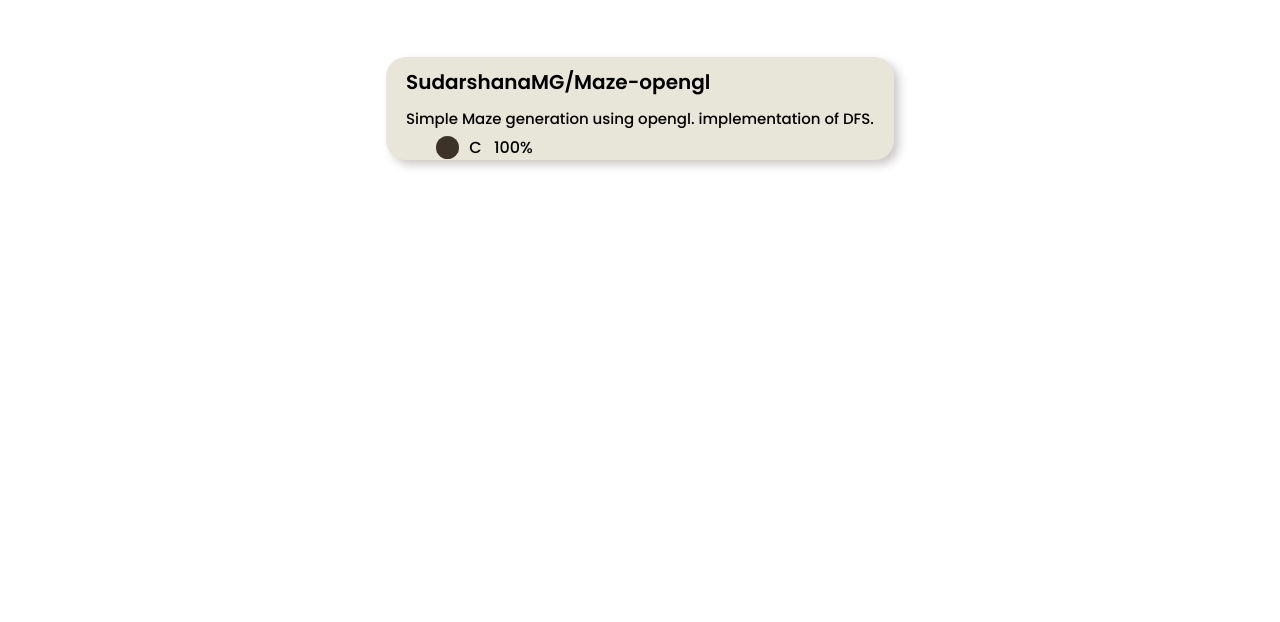
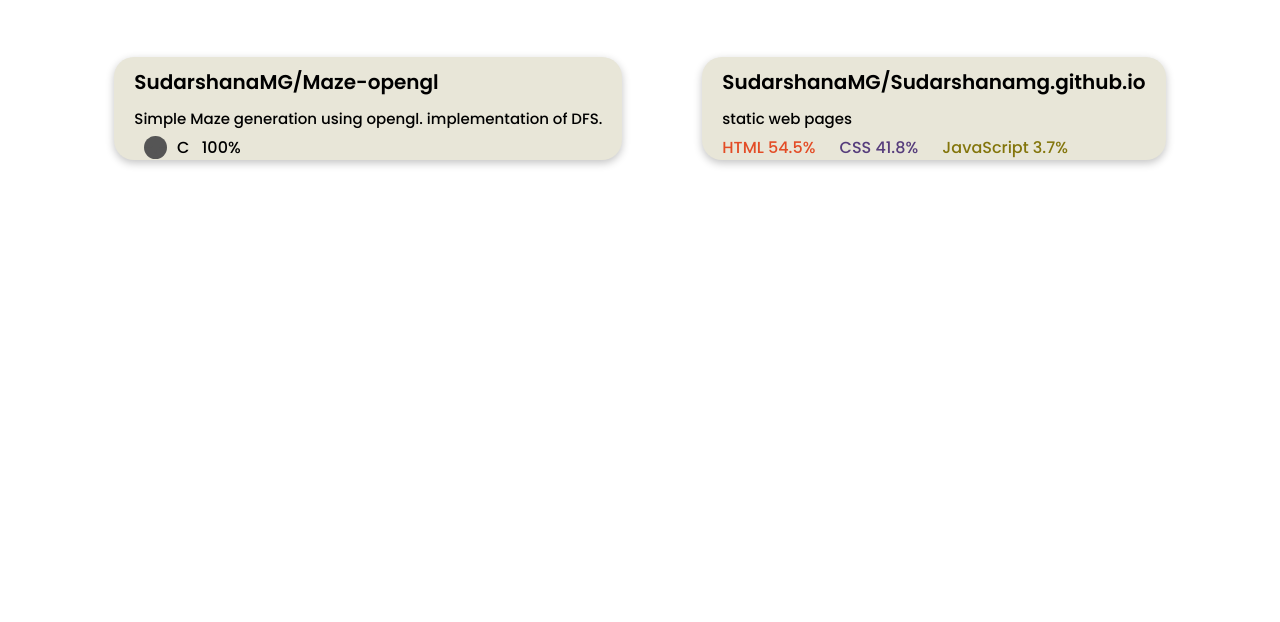
Before and after one commit to SudarshanaMG/Sudarshanamg.github.io, a plain HTML site: page portfolio/h_c_j/projects.html in a window 1280 px wide. Shown: the part 178-800 px from the top of the page. Drawn offline with nearby package versions, Linux system fonts and the light colour scheme.

Commit message:
project-2

```diff
--- a/portfolio/h_c_j/projects.html
+++ b/portfolio/h_c_j/projects.html
@@ -32,7 +32,14 @@
         <a href="https://github.com/SudarshanaMG/Maze-opengl" target="_blank">
           <h3>SudarshanaMG/Maze-opengl</h3>
           <p>Simple Maze generation using opengl. implementation of DFS.</p>
-          <p1><span class="rounded-color">......</span>C &nbsp; 100%</p1>
+          <p1><span class="rounded-color">-.-</span>C &nbsp; 100%</p1>
+        </a>
+        <a href="https://github.com/SudarshanaMG/Sudarshanamg.github.io" target="_blank">
+          <h3>SudarshanaMG/Sudarshanamg.github.io</h3>
+          <p>static web pages</p>
+          <span style="margin-left: 20px; color: #E34C26">HTML 54.5%</span>
+          <span style="margin-left: 20px; color: #563D7C;">CSS 41.8%</span>
+          <span style="margin-left: 20px; color: #83750b;">JavaScript 3.7%</span>
         </a>
       </div>
     </div>
--- a/portfolio/h_c_j/style.css
+++ b/portfolio/h_c_j/style.css
@@ -10,7 +10,9 @@
 :root {
   --bcg: #fff;
   --back: #e8e6d8;
+  --back1: #dadacb;
   --shadow: rgb(206, 201, 201);
+  --shadow1:rgba(0, 0, 0, 0.24);
   --nav-bcg: #c6d7e6;
   --text-color: #212020;
   --title-color: #000;
@@ -20,7 +22,9 @@
   --bcg: #0a011b;
   /* --bcg: #030711; */
   --back: #3e3c3c;
+  --back1: #3e3c3c;
   --shadow: #000;
+  --shadow1:rgba(0, 0, 0, 0.24);
   --nav-bcg: #000;
   --text-color: #d7d3d3;
   --title-color: #fff;
@@ -126,6 +130,11 @@ nav img {
   border : 0 inset lightblue;
   box-shadow: 10px 10px 20px var(--shadow);
   margin: 100px 450px;
+  transition: 0.5s;
+}
+
+.content .text:hover{
+  box-shadow: rgba(0, 0, 0, 0.35) 0px 5px 15px;
 }
 
 .content .text h1 {
@@ -188,6 +197,7 @@ nav img {
 .content .social a ion-icon{
   color: var(--title-color);
   transform: scale(1.5);
+  transition: 0.3s;
 }
 
 .content .social a ion-icon:hover{
@@ -232,6 +242,11 @@ nav img {
   box-shadow: 5px 5px 10px var(--shadow);
   color: var(--title-color);
   display: block;
+  transition: 0.5s;
+}
+
+.edu .ug a:hover{
+  box-shadow: rgba(50, 50, 93, 0.25) 0px 6px 12px -2px, rgba(0, 0, 0, 0.3) 0px 3px 7px -3px;
 }
 
 .edu .ug a h3{
@@ -278,9 +293,15 @@ nav img {
   border-radius: 20px;
   background-color: var(--back);
   border : 0px solid var(--title-color);
-  box-shadow: 5px 5px 10px var(--shadow);
+  box-shadow: 0px 3px 8px var(--shadow1);
   color: var(--title-color);
   display: block;
+  transition: 0.5s;
+}
+
+.project .container-pro a:hover{
+  box-shadow: rgba(60, 64, 67, 0.3) 0px 1px 2px 0px, rgba(60, 64, 67, 0.15) 0px 2px 6px 2px;
+  background-color: var(--back1);
 }
 
 .project .container-pro a h3{
@@ -294,12 +315,12 @@ nav img {
 }
 
 .project .container-pro a p1{
-  margin: 40px;
+  margin: 20px;
 }
 
 .project .container-pro a span.rounded-color{
   margin: 10px 10px;
   border-radius: 50%;
-  color: rgb(59, 51, 39);
-  background-color: rgb(59, 51, 39);
+  background-color: #555555;
+  color: #555555;
 }
```
